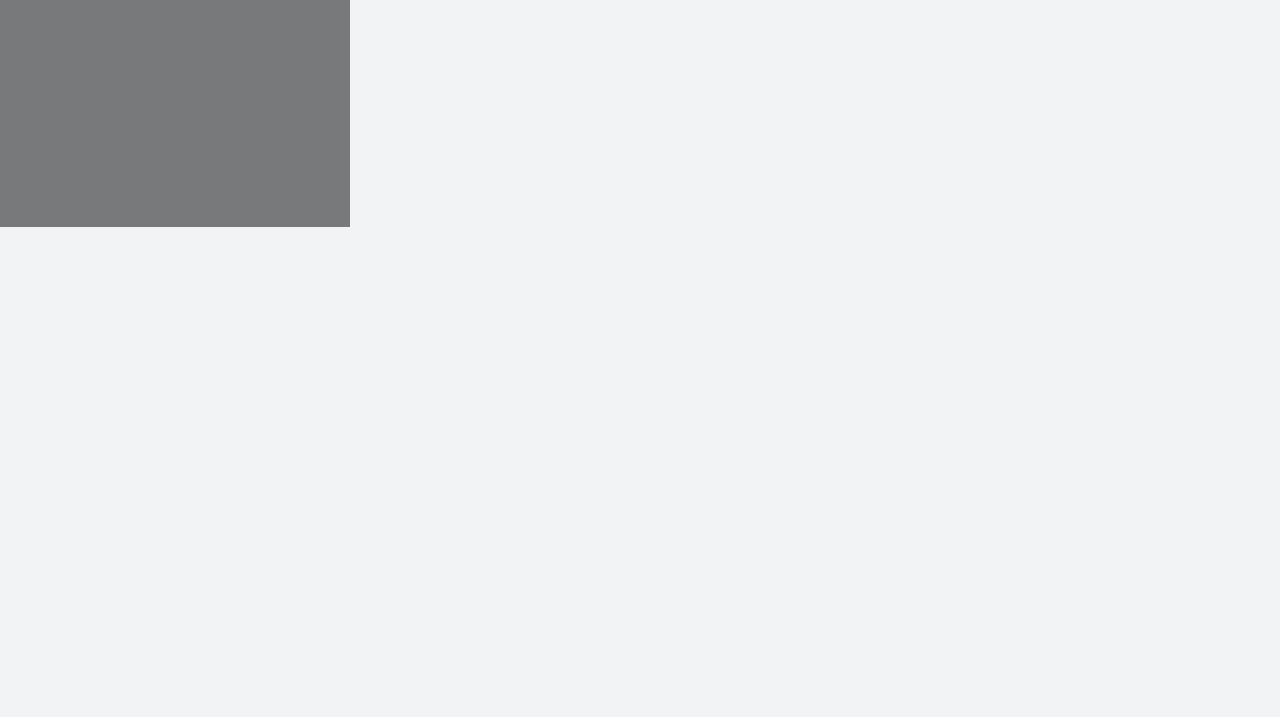
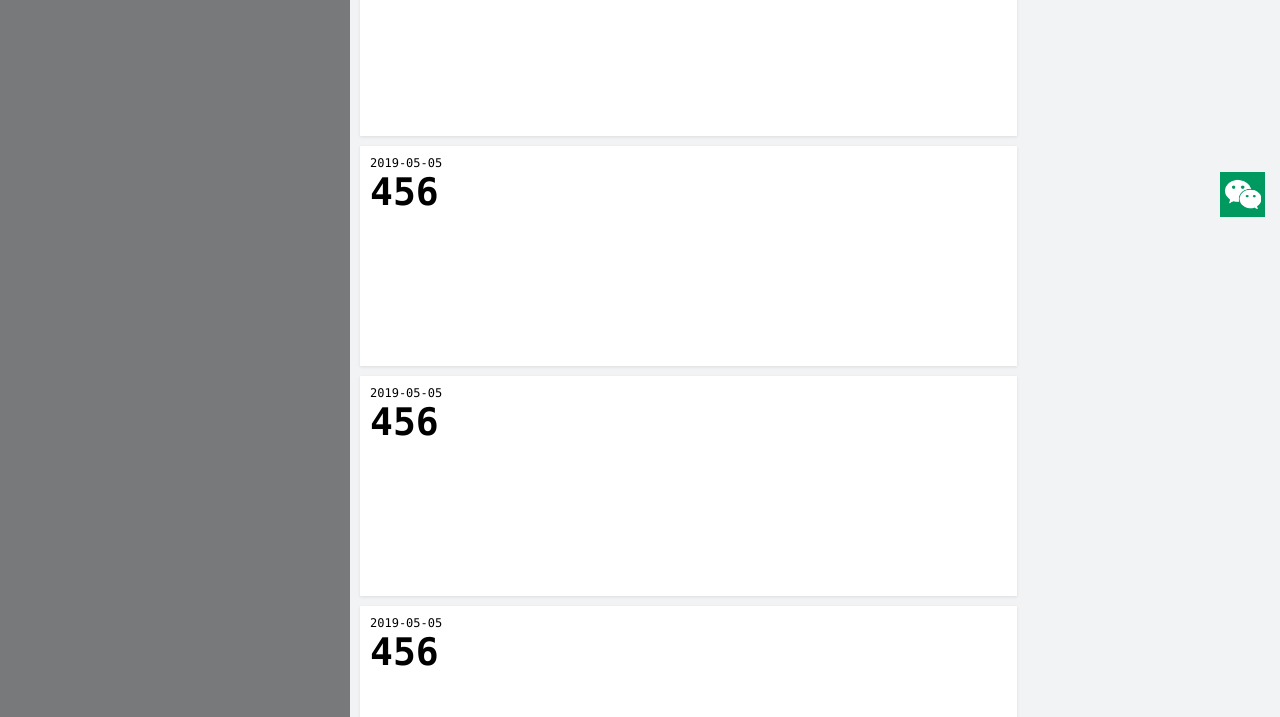
Before and after one commit to aaamrh/myBlog, a React app: page / in a window 1280 px wide. Shown: the part 573-1290 px from the top of the page. Before the commit the page ends 800 px from the top, so only its background shows below. Built offline with nearby package versions, Linux system fonts and the light colour scheme; some packages are replaced by stand-ins of ours.

Commit message:
add  Article, Tools

```diff
--- a/package.json
+++ b/package.json
@@ -122,5 +122,6 @@
     "sass-loader": "^7.1.0",
     "webpack": "^4.29.6",
     "webpack-cli": "^3.3.0"
-  }
+  },
+  "proxy": "http://localhost:9093"
 }
--- /dev/null
+++ b/src/components/Article/Article.js
@@ -0,0 +1,16 @@
+import React, { Component } from 'react';
+import './Article.scss'
+
+class Article extends Component {
+  render() {
+    return (
+      <div className='article'>
+        <p className='date'>2019-05-05</p>
+        <h2 className='title'>{this.props.value}</h2>
+
+      </div>
+    );
+  }
+}
+
+export default Article;
--- /dev/null
+++ b/src/components/Article/Article.scss
@@ -0,0 +1,17 @@
+@import '../../style/default.scss';
+
+.article{
+  width: 70%;
+  height: 200px;
+  padding: 10px;
+  margin-bottom: 10px;
+  box-shadow: $box-shadow;
+  background: #fff;
+
+  .date{
+    font-size: 12px;
+  }
+  .title{
+    font-size:  38px;
+  }
+}
--- a/src/components/Beta/Beta.scss
+++ b/src/components/Beta/Beta.scss
@@ -5,11 +5,10 @@
   background: rgba(0,0,0,.5);
   color: #fff;
 
-  .footer{
-
-  }
+  .footer{}
 
   p, h3{
     text-align: center;
   }
+
 }
--- a/src/components/Main/Main.js
+++ b/src/components/Main/Main.js
@@ -1,11 +1,22 @@
 import React, { Component } from 'react';
 import './Main.scss'
 
+import Article from '../Article/Article.js'
+
 class Main extends Component {
   render() {
+    const num = 10;
     return (
       <div className='m-main'>
-        main
+        <div className="articles">
+          <Article value='123'></Article>
+          <Article value='456'></Article>
+          <Article value='456'></Article>
+          <Article value='456'></Article>
+          <Article value='456'></Article>
+          <Article value='456'></Article>
+          <Article value='456'></Article>
+        </div>
       </div>
     );
   }
--- a/src/components/Main/Main.scss
+++ b/src/components/Main/Main.scss
@@ -1,5 +1,6 @@
 @import '../../style/default.scss';
 
 .m-main{
+  margin: 0 10px;
   background: $colorE;
 }
--- /dev/null
+++ b/src/components/Tools/Tools.js
@@ -0,0 +1,14 @@
+import React, { Component } from 'react';
+import './Tools.scss'
+
+class Tools extends Component {
+  render() {
+    return (
+      <div className="tools">
+        <div className="wechat"></div>
+      </div>
+    );
+  }
+}
+
+export default Tools;
--- /dev/null
+++ b/src/components/Tools/Tools.scss
@@ -0,0 +1,15 @@
+@import '../../style/default.scss';
+
+.tools{
+  position: fixed;
+  right: 15px;
+  bottom: 10px;
+  background: $colorF;
+  cursor: pointer;
+
+  .wechat{
+    width: 45px;
+    height: 45px;
+    background: url(../../images/wechat-icon.png) no-repeat center/80%;
+  }
+}
--- a/src/pages/home/home.js
+++ b/src/pages/home/home.js
@@ -4,7 +4,7 @@ import './home.scss'
 import Beta from '../../components/Beta/Beta'
 import Main from '../../components/Main/Main'
 import Nav from '../../components/Nav/Nav'
-
+import Tools from '../../components/Tools/Tools'
 
 
 class Home extends React.Component{
@@ -15,6 +15,7 @@ class Home extends React.Component{
         <div className='m-alpha'>
           <Nav></Nav>
           <Main></Main>
+          <Tools></Tools>
         </div>
       </div>
     )
--- a/src/pages/home/home.scss
+++ b/src/pages/home/home.scss
@@ -5,11 +5,22 @@ html, body{
   min-height: 100%;
   background: $colorE;
 }
+
 ::selection{
   background: $colorF;
   color: $colorA;
 }
 .m-alpha{
   margin-left: 350px;
-  outline: 1px solid $colorB;
+  // outline: 1px solid $colorB;
 }
+
+
+@media screen and (max-width:900px) {
+  .m-beta{
+    display: none
+  }
+  .m-alpha{
+    margin-left: 0;
+  }
+}
--- a/src/style/reset.css
+++ b/src/style/reset.css
@@ -1,5 +1,5 @@
 body, h1, h2, h3, h4, h5, h6, hr, p, blockquote, dl, dt, dd, ul, ol, li, pre, form, fieldset, legend, button, input, textarea, th, td { margin:0; padding:0; }
-body, button, input, select, textarea { font-family: "lucida grande", "lucida sans unicode", lucida, helvetica, "Hiragino Sans GB", "Microsoft YaHei", "WenQuanYi Micro Hei", sans-serif; }
+body, button, input, select, textarea { font-family: Consolas, "lucida grande", "lucida sans unicode", lucida, helvetica, "Hiragino Sans GB", "Microsoft YaHei", "WenQuanYi Micro Hei", sans-serif; }
 h1, h2, h3, h4, h5, h6{ font-size:100%; }
 address, cite, dfn, em, var { font-style:normal; }
 code, kbd, pre, samp { font-family:couriernew, courier, monospace; }
```
Also changed, not shown: src/images/wechat-code.jpg (added), src/images/wechat-icon.png (added).
